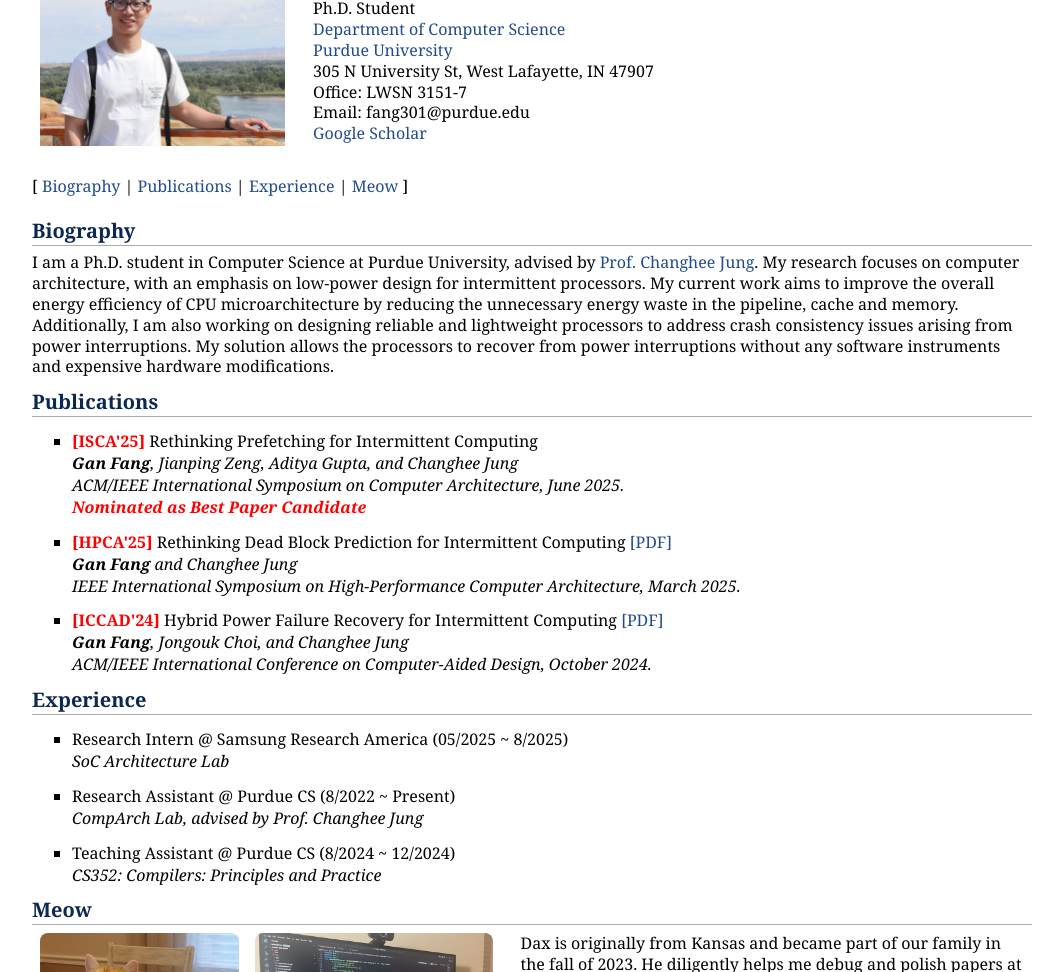
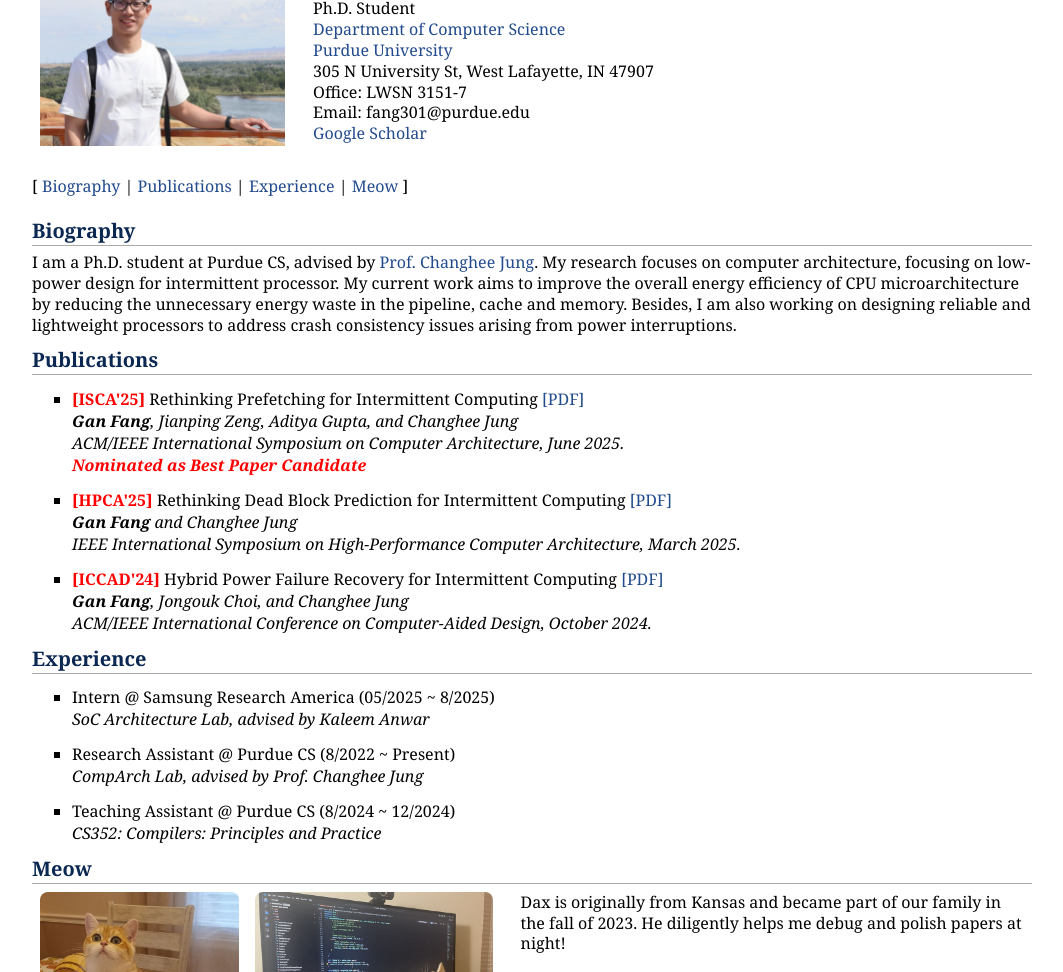
Before and after one commit to gfang99/gfang99.github.io, a plain HTML site: page index.html in a window 1280 px wide. Shown: the part 128-1100 px from the top of the page, without its empty margins (108-1171 px from the left). Drawn offline with Linux system fonts and the light colour scheme.

Commit message:
add isca paper

```diff
--- a/index.html
+++ b/index.html
@@ -47,14 +47,14 @@
 
 <section id="Biography">
 <h2>Biography</h2>
-<p>I am a Ph.D. student in Computer Science at Purdue University, advised by
+<p>I am a Ph.D. student at Purdue CS, advised by
     <a href="https://www.cs.purdue.edu/homes/chjung/" target="_blank">Prof. Changhee Jung</a>.
-    My research focuses on computer architecture, with an emphasis on low-power design
-    for intermittent processors. My current work aims to improve the overall energy efficiency
+    My research focuses on computer architecture, focusing on low-power design
+    for intermittent processor. My current work aims to improve the overall energy efficiency
     of CPU microarchitecture by reducing the unnecessary energy waste in the pipeline, cache and memory.
-    Additionally, I am also working on designing reliable and lightweight processors to
-    address crash consistency issues arising from power interruptions. My solution allows the processors
-    to recover from power interruptions without any software instruments and expensive hardware modifications.
+    Besides, I am also working on designing reliable and lightweight processors to
+    address crash consistency issues arising from power interruptions.
+    <!-- My solution allows the processors to recover from power interruptions without any software instruments and expensive hardware modifications.  -->
     </p>
 
 <!-- <section id="News">
@@ -73,7 +73,7 @@
 
         <p>
             <li>
-                <b style="color: red;">[ISCA'25]</b> Rethinking Prefetching for Intermittent Computing <br>
+                <b style="color: red;">[ISCA'25]</b> Rethinking Prefetching for Intermittent Computing <a href="papers/IPEX_ISCA25_taps.pdf">[PDF]</a><br>
                 <I><b>Gan Fang</b>, Jianping Zeng, Aditya Gupta, and Changhee Jung</I><br>
                 <I>ACM/IEEE International Symposium on Computer Architecture, June 2025.</I><br>
                 <b style="color: red;"><I>Nominated as Best Paper Candidate</I></b>
@@ -104,8 +104,8 @@
 	<ul>
         <p>
             <li>
-                Research Intern @ Samsung Research America (05/2025 ~ 8/2025)<br>
-                <I>SoC Architecture Lab</I>
+                Intern @ Samsung Research America (05/2025 ~ 8/2025)<br>
+                <I>SoC Architecture Lab, advised by Kaleem Anwar</I>
             </li>
         </p>
 
```
Also changed, not shown: 1 other file.
